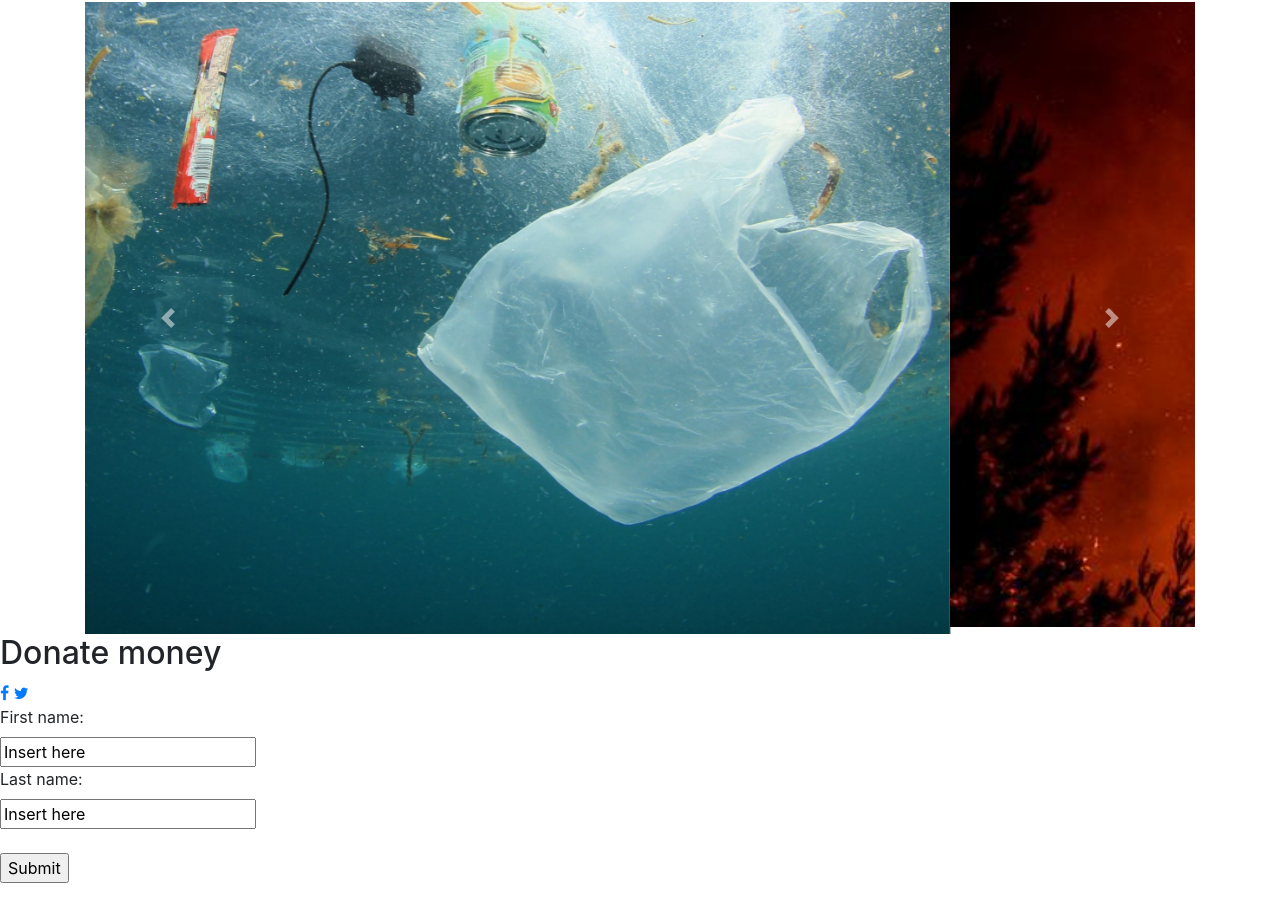
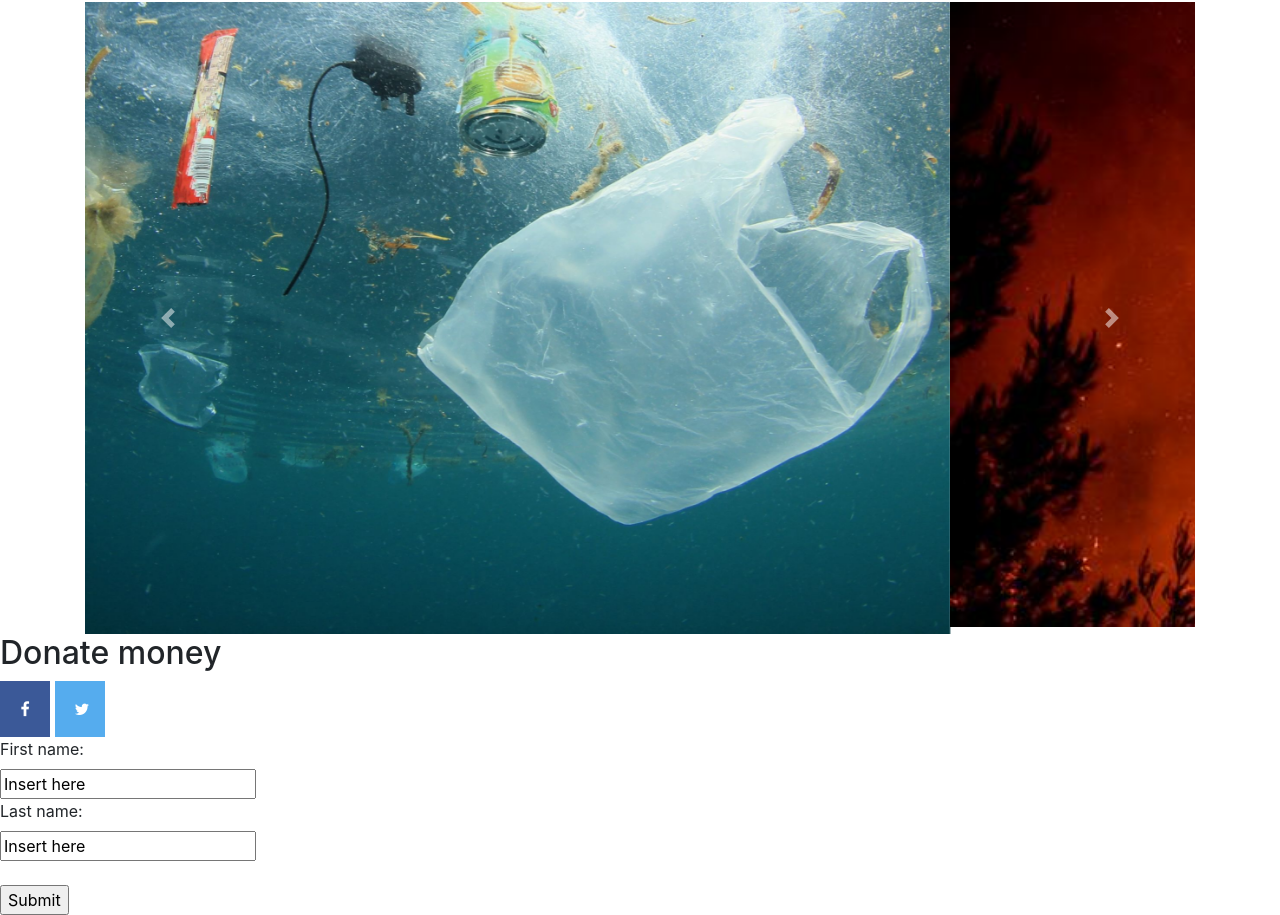
Before and after one commit to ckmatsa/WEBSITE, a plain HTML site: page Website.html in a window 1280 px wide. Shown: the part 160-1075 px from the top of the page. Before the commit the page ends 1043 px from the top, so only its background shows below. Drawn offline with nearby package versions, Linux system fonts and the light colour scheme.

Commit message:
Social media

```diff
--- a/Website.html
+++ b/Website.html
@@ -72,8 +72,11 @@
         </div>
         </div>
         <h2>Donate money</h2>
-        <a href="#" class="fa fa-facebook"></a>
-        <a href="#" class="fa fa-twitter"></a>
+        <div>
+          <a href="#" class="fa fa-facebook"></a>
+          <a href="#" class="fa fa-twitter"></a>
+        </div>
+
 
 <form action="/action_page.php">
   <label for="fname">First name:</label><br>
--- a/css/styles.css
+++ b/css/styles.css
@@ -5,3 +5,25 @@
 .custom-content  {
   margin-top: 50px;
 }
+
+.fa {
+  padding: 20px;
+  font-size: 30px;
+  width: 50px;
+  text-align: center;
+  text-decoration: none;
+}
+
+.fa:hover {
+  opacity: 0.7;
+}
+
+.fa-facebook {
+  background: #3B5998;
+  color: white;
+}
+
+.fa-twitter {
+  background: #55ACEE;
+  color: white;
+}
```
